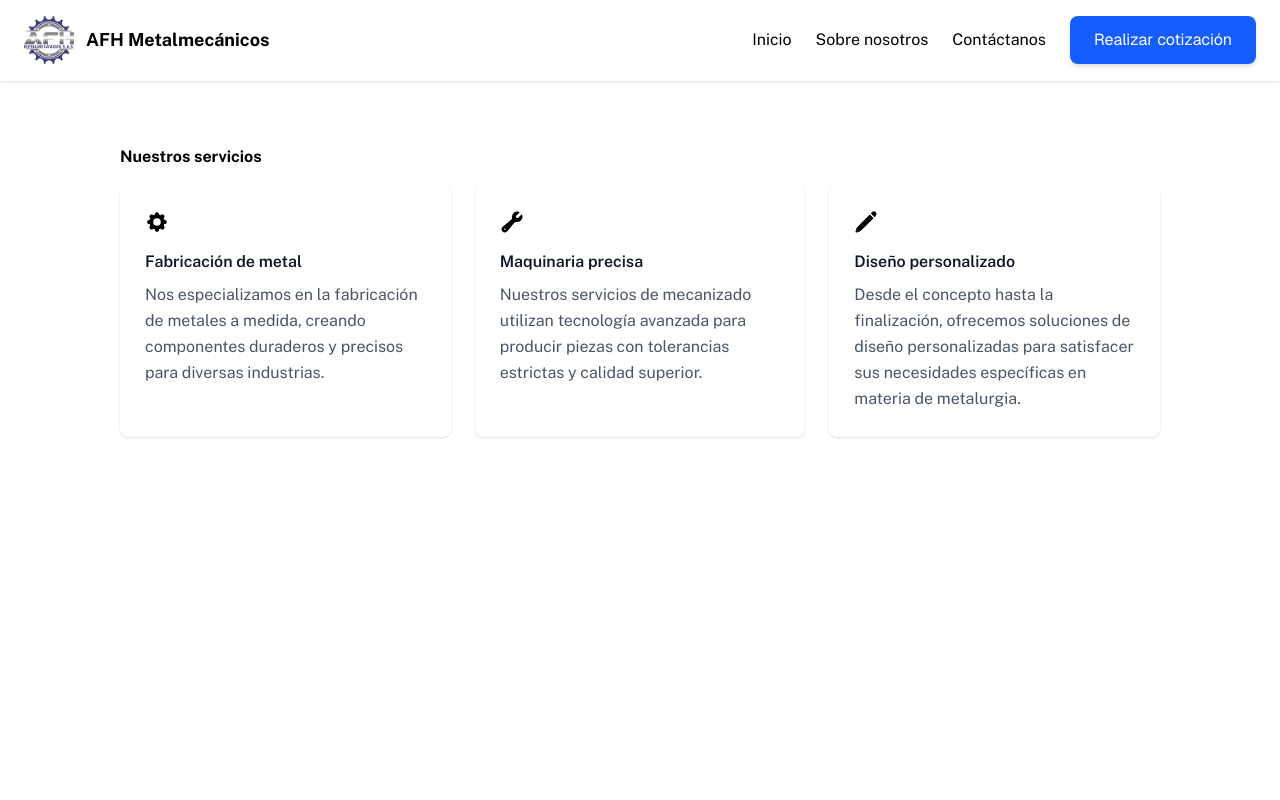
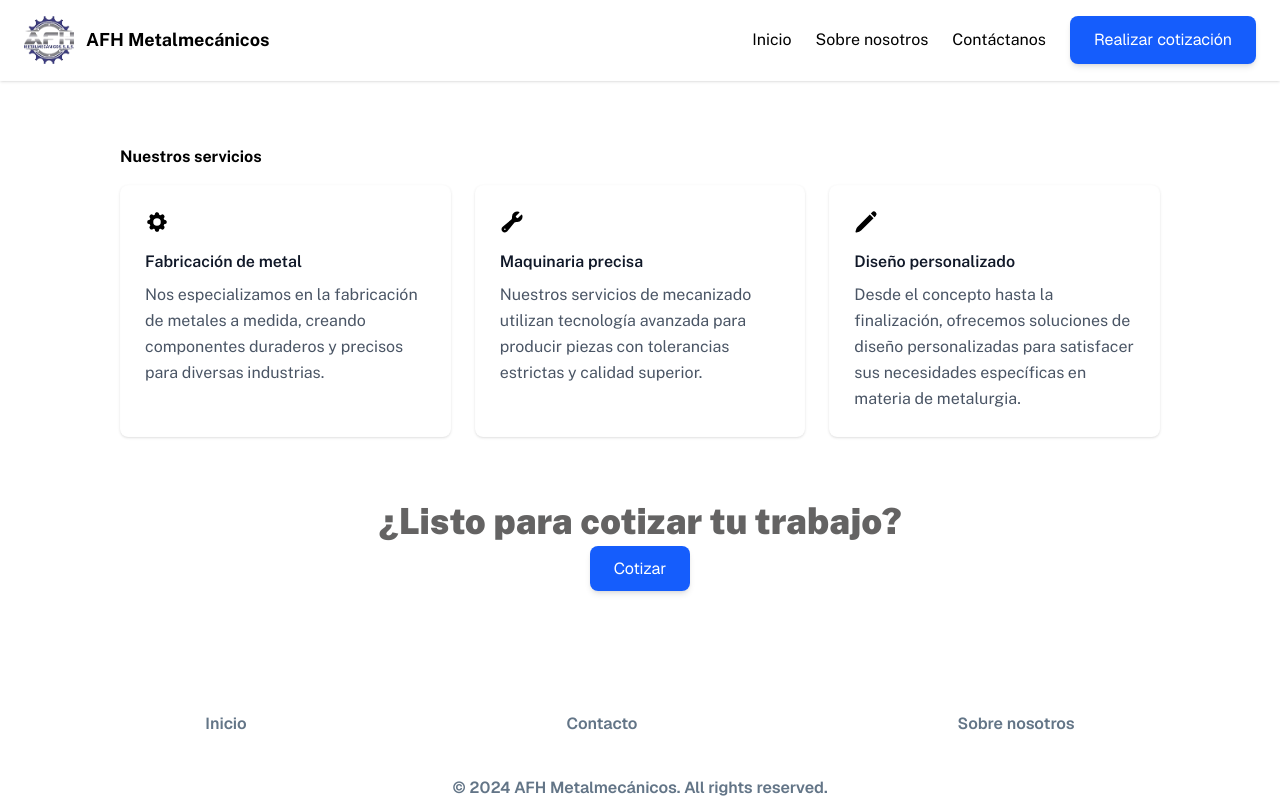
Before and after one commit to keivch/afh_landing_page, a Next.js app: page / in a window 1280 px wide. Built offline with nearby package versions, Linux system fonts and the light colour scheme.

Commit message:
feat: arreglo del home

```diff
--- a/app/page.tsx
+++ b/app/page.tsx
@@ -62,6 +62,8 @@ export default function Home() {
     <div className="font-sans grid grid-rows items-center justify-items-center gap-16">
       <Header />
       <Card items={values} title={"Nuestros servicios"} />
+      <CallToAction/>
+      <Footer />
     </div>
   );
 }
--- a/components/layout/callToAction.tsx
+++ b/components/layout/callToAction.tsx
@@ -1,3 +1,5 @@
+import ButtonCTA from "../ui/ButtonCTA";
+
 export default function CallToAction() {
     return (
         <div className="grid grid-cols-1 grid-rows-2 gap-4 justify-items-center">
@@ -5,7 +7,7 @@ export default function CallToAction() {
                 <p className="font-public-sans font-black text-4xl">¿Listo para cotizar tu trabajo?</p>
             </div>
             <div>
-                <button className="bg-blue-400">Cotizar</button>
+                <ButtonCTA text={'Cotizar'} link={""}></ButtonCTA>
             </div>
         </div>
     )
```
